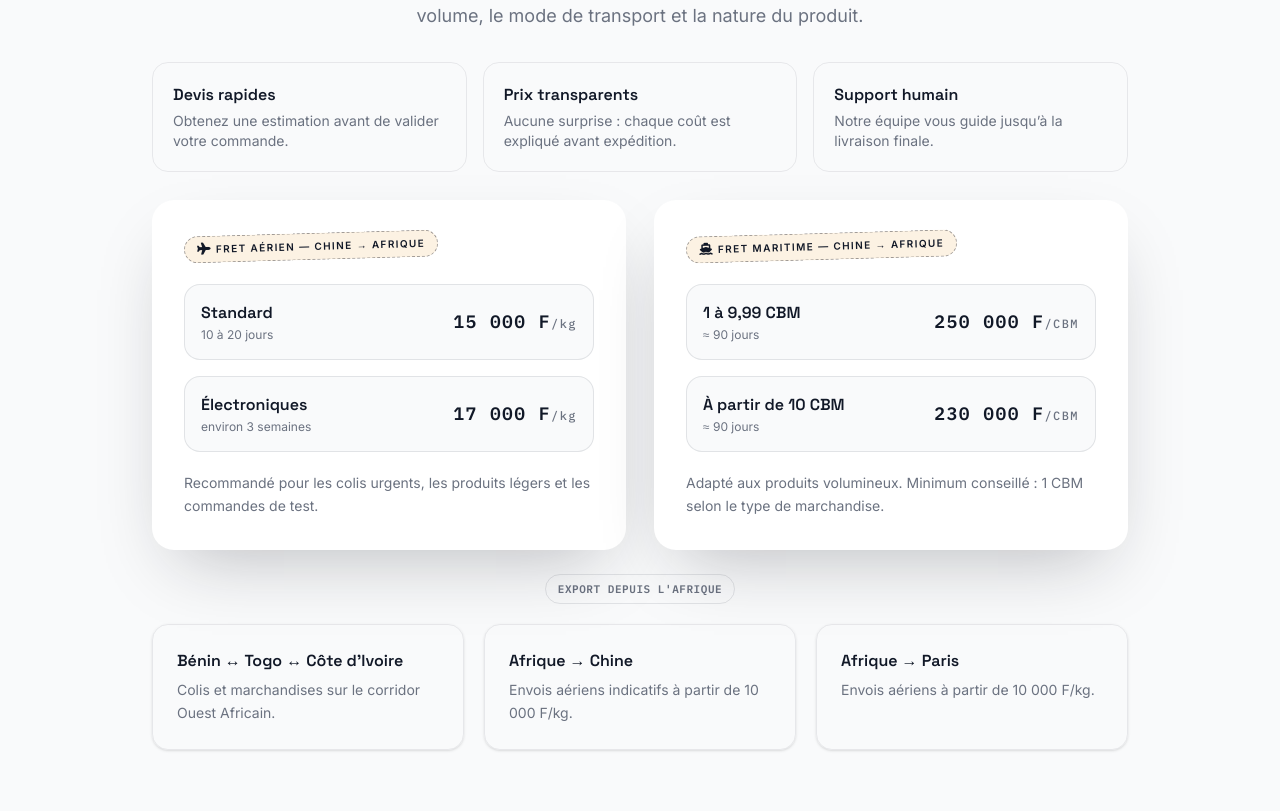
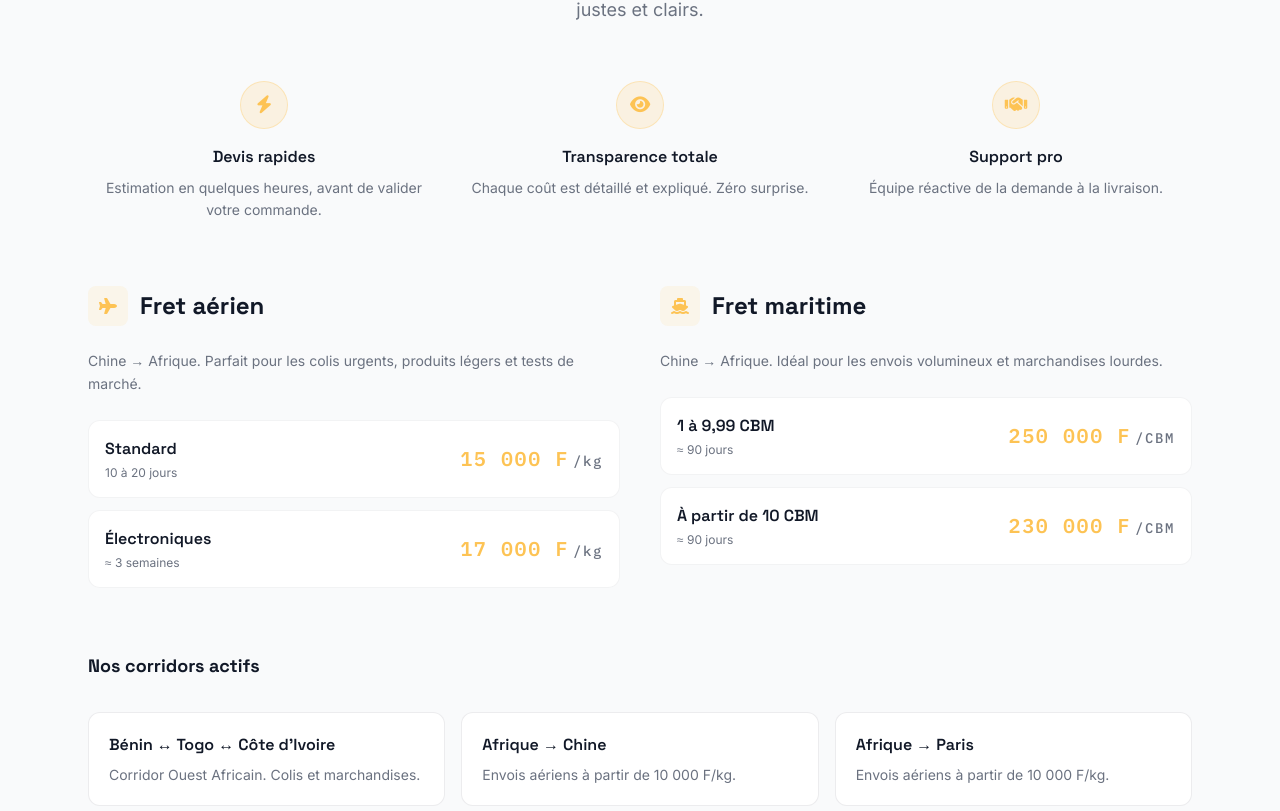
Before and after one commit to VOGLOSSOU/ahiyoyo-landing-app, a Next.js app: page / in a window 1280 px wide. Shown: the part 4749-5560 px from the top of the page. Built offline with nearby package versions, Linux system fonts and the light colour scheme.

Commit message:
the next deplyment

```diff
--- a/components/Pricing.tsx
+++ b/components/Pricing.tsx
@@ -1,109 +1,134 @@
 import Stamp from "./Stamp";
-import Waybill from "./Waybill";
 import Reveal from "./Reveal";
 
 export default function Pricing() {
   return (
-    <section id="tarifs" className="py-10 md:py-16">
-      <div className="max-w-5xl mx-auto px-5 md:px-6">
-        <div className="text-center mb-7 md:mb-8">
+    <section id="tarifs" className="py-12 md:py-20 bg-gradient-to-b from-paper to-paperAlt">
+      <div className="max-w-6xl mx-auto px-5 md:px-6">
+        {/* Header */}
+        <Reveal>
+          <div className="text-center mb-12 md:mb-14">
             <Stamp className="mb-6">Tarifs</Stamp>
-          <h2 className="text-2xl md:text-3xl font-display font-bold mb-4">Des tarifs clairs, sans surprise</h2>
+            <h2 className="text-3xl md:text-4xl font-display font-bold mb-5">Tarifs simples et transparents</h2>
             <p className="text-slate text-base md:text-lg max-w-2xl mx-auto leading-relaxed">
-            Vous obtenez un accompagnement transparent, avec des estimations de coûts claires avant toute expédition.
-            Les tarifs peuvent varier selon le poids, le volume, le mode de transport et la nature du produit.
+              Chaque devis est validé avant l'expédition. Pas de frais cachés, juste des prix justes et clairs.
             </p>
           </div>
+        </Reveal>
 
-        <div className="grid grid-cols-1 md:grid-cols-3 gap-4 mb-6 md:mb-7">
-          <div className="bg-paperAlt rounded-2xl p-5 border border-ink/8">
-            <p className="font-display font-semibold mb-1">Devis rapides</p>
-            <p className="text-slate text-sm">Obtenez une estimation avant de valider votre commande.</p>
+        {/* 3 points clés - Clean */}
+        <Reveal stagger>
+          <div className="grid grid-cols-1 md:grid-cols-3 gap-5 md:gap-6 mb-14 md:mb-16">
+            <div className="text-center">
+              <div className="w-12 h-12 rounded-full bg-amber/15 border border-amber/30 flex items-center justify-center mx-auto mb-4">
+                <i className="fa-solid fa-bolt text-amber text-lg" />
               </div>
-          <div className="bg-paperAlt rounded-2xl p-5 border border-ink/8">
-            <p className="font-display font-semibold mb-1">Prix transparents</p>
-            <p className="text-slate text-sm">Aucune surprise : chaque coût est expliqué avant expédition.</p>
+              <h3 className="font-display font-semibold mb-2">Devis rapides</h3>
+              <p className="text-slate text-sm leading-relaxed">Estimation en quelques heures, avant de valider votre commande.</p>
             </div>
-          <div className="bg-paperAlt rounded-2xl p-5 border border-ink/8">
-            <p className="font-display font-semibold mb-1">Support humain</p>
-            <p className="text-slate text-sm">Notre équipe vous guide jusqu’à la livraison finale.</p>
+            <div className="text-center">
+              <div className="w-12 h-12 rounded-full bg-amber/15 border border-amber/30 flex items-center justify-center mx-auto mb-4">
+                <i className="fa-solid fa-eye text-amber text-lg" />
+              </div>
+              <h3 className="font-display font-semibold mb-2">Transparence totale</h3>
+              <p className="text-slate text-sm leading-relaxed">Chaque coût est détaillé et expliqué. Zéro surprise.</p>
+            </div>
+            <div className="text-center">
+              <div className="w-12 h-12 rounded-full bg-amber/15 border border-amber/30 flex items-center justify-center mx-auto mb-4">
+                <i className="fa-solid fa-handshake text-amber text-lg" />
+              </div>
+              <h3 className="font-display font-semibold mb-2">Support pro</h3>
+              <p className="text-slate text-sm leading-relaxed">Équipe réactive de la demande à la livraison.</p>
             </div>
           </div>
+        </Reveal>
 
-        <div className="grid grid-cols-1 md:grid-cols-2 gap-6 md:gap-7 mb-4 md:mb-5">
+        {/* Tarifs principaux - 2 colonnes épurées */}
+        <div className="grid grid-cols-1 lg:grid-cols-2 gap-8 md:gap-10 mb-14 md:mb-16">
           {/* Fret Aérien */}
-          <Waybill className="p-7 md:p-8 bg-white">
-            <Stamp variant="amber" className="!py-1.5 !px-3 !text-[10px] mb-6 inline-block">
-              <i className="fa-solid fa-plane text-xs mr-1" />Fret aérien — Chine → Afrique
-            </Stamp>
-            <div className="rounded-2xl border border-ink/10 bg-paper p-4 mb-4">
-              <div className="flex items-center justify-between gap-3">
+          <Reveal>
+            <div>
+              <div className="flex items-center gap-3 mb-6">
+                <div className="w-10 h-10 rounded-lg bg-amber/10 flex items-center justify-center">
+                  <i className="fa-solid fa-plane text-amber" />
+                </div>
+                <h3 className="text-2xl font-display font-bold">Fret aérien</h3>
+              </div>
+              <p className="text-slate text-sm mb-6 leading-relaxed">Chine → Afrique. Parfait pour les colis urgents, produits légers et tests de marché.</p>
+
+              <div className="space-y-3">
+                <div className="flex items-center justify-between p-4 bg-white rounded-xl border border-ink/5 hover:border-amber/30 transition-colors">
                   <div>
                     <p className="font-display font-semibold">Standard</p>
-                  <p className="text-slate text-xs mt-0.5">10 à 20 jours</p>
+                    <p className="text-slate text-xs mt-1">10 à 20 jours</p>
                   </div>
-                <p className="font-mono-tag font-bold text-lg">15 000 F<span className="text-xs text-slate font-normal">/kg</span></p>
+                  <p className="font-mono-tag font-bold text-xl text-amber">15 000 F<span className="text-sm text-slate font-normal ml-1">/kg</span></p>
+                </div>
+                <div className="flex items-center justify-between p-4 bg-white rounded-xl border border-ink/5 hover:border-amber/30 transition-colors">
+                  <div>
+                    <p className="font-display font-semibold">Électroniques</p>
+                    <p className="text-slate text-xs mt-1">≈ 3 semaines</p>
+                  </div>
+                  <p className="font-mono-tag font-bold text-xl text-amber">17 000 F<span className="text-sm text-slate font-normal ml-1">/kg</span></p>
                 </div>
               </div>
-            <div className="rounded-2xl border border-ink/10 bg-paper p-4 mb-4">
-              <div className="flex items-center justify-between gap-3">
+            </div>
+          </Reveal>
+
+          {/* Fret Maritime */}
+          <Reveal delay={100}>
             <div>
-                  <p className="font-display font-semibold">Électroniques</p>
-                  <p className="text-slate text-xs mt-0.5">environ 3 semaines</p>
+              <div className="flex items-center gap-3 mb-6">
+                <div className="w-10 h-10 rounded-lg bg-amber/10 flex items-center justify-center">
+                  <i className="fa-solid fa-ship text-amber" />
                 </div>
-                <p className="font-mono-tag font-bold text-lg">17 000 F<span className="text-xs text-slate font-normal">/kg</span></p>
+                <h3 className="text-2xl font-display font-bold">Fret maritime</h3>
+              </div>
+              <p className="text-slate text-sm mb-6 leading-relaxed">Chine → Afrique. Idéal pour les envois volumineux et marchandises lourdes.</p>
+
+              <div className="space-y-3">
+                <div className="flex items-center justify-between p-4 bg-white rounded-xl border border-ink/5 hover:border-amber/30 transition-colors">
+                  <div>
+                    <p className="font-display font-semibold">1 à 9,99 CBM</p>
+                    <p className="text-slate text-xs mt-1">≈ 90 jours</p>
+                  </div>
+                  <p className="font-mono-tag font-bold text-xl text-amber">250 000 F<span className="text-sm text-slate font-normal ml-1">/CBM</span></p>
+                </div>
+                <div className="flex items-center justify-between p-4 bg-white rounded-xl border border-ink/5 hover:border-amber/30 transition-colors">
+                  <div>
+                    <p className="font-display font-semibold">À partir de 10 CBM</p>
+                    <p className="text-slate text-xs mt-1">≈ 90 jours</p>
+                  </div>
+                  <p className="font-mono-tag font-bold text-xl text-amber">230 000 F<span className="text-sm text-slate font-normal ml-1">/CBM</span></p>
                 </div>
               </div>
-            <p className="text-slate text-sm mt-5 leading-relaxed">Recommandé pour les colis urgents, les produits légers et les commandes de test.</p>
-          </Waybill>
+            </div>
+          </Reveal>
+        </div>
 
-          {/* Fret Maritime */}
-          <Waybill className="p-7 md:p-8 bg-white">
-            <Stamp variant="amber" className="!py-1.5 !px-3 !text-[10px] mb-6 inline-block">
-              <i className="fa-solid fa-ship text-xs mr-1" />Fret maritime — Chine → Afrique
-            </Stamp>
-            <div className="rounded-2xl border border-ink/10 bg-paper p-4 mb-4">
-              <div className="flex items-center justify-between gap-3">
-                <div>
-                  <p className="font-display font-semibold">1 à 9,99 CBM</p>
-                  <p className="text-slate text-xs mt-0.5">≈ 90 jours</p>
+        {/* Corridors */}
+        <Reveal>
+          <div className="mb-8">
+            <h3 className="font-display font-bold text-lg mb-6">Nos corridors actifs</h3>
           </div>
-                <p className="font-mono-tag font-bold text-lg">250 000 F<span className="text-xs text-slate font-normal">/CBM</span></p>
+        </Reveal>
+
+        <Reveal stagger>
+          <div className="grid grid-cols-1 sm:grid-cols-3 gap-4">
+            <div className="p-5 rounded-xl border border-ink/8 bg-white hover:border-amber/40 transition-colors">
+              <h4 className="font-display font-semibold mb-2">Bénin ↔ Togo ↔ Côte d'Ivoire</h4>
+              <p className="text-slate text-sm">Corridor Ouest Africain. Colis et marchandises.</p>
+            </div>
+            <div className="p-5 rounded-xl border border-ink/8 bg-white hover:border-amber/40 transition-colors">
+              <h4 className="font-display font-semibold mb-2">Afrique → Chine</h4>
+              <p className="text-slate text-sm">Envois aériens à partir de 10 000 F/kg.</p>
+            </div>
+            <div className="p-5 rounded-xl border border-ink/8 bg-white hover:border-amber/40 transition-colors">
+              <h4 className="font-display font-semibold mb-2">Afrique → Paris</h4>
+              <p className="text-slate text-sm">Envois aériens à partir de 10 000 F/kg.</p>
             </div>
           </div>
-            <div className="rounded-2xl border border-ink/10 bg-paper p-4 mb-4">
-              <div className="flex items-center justify-between gap-3">
-                <div>
-                  <p className="font-display font-semibold">À partir de 10 CBM</p>
-                  <p className="text-slate text-xs mt-0.5">≈ 90 jours</p>
-                </div>
-                <p className="font-mono-tag font-bold text-lg">230 000 F<span className="text-xs text-slate font-normal">/CBM</span></p>
-              </div>
-            </div>
-            <p className="text-slate text-sm mt-5 leading-relaxed">Adapté aux produits volumineux. Minimum conseillé : 1 CBM selon le type de marchandise.</p>
-          </Waybill>
-        </div>
-
-        <div className="text-center mb-4 md:mb-5 pt-1">
-          <span className="inline-flex items-center rounded-full border border-ink/10 bg-paperAlt px-3 py-1.5 font-mono-tag text-[11px] font-semibold text-slate uppercase tracking-wider">
-            Export depuis l&apos;Afrique
-          </span>
-        </div>
-
-        <div className="grid grid-cols-1 sm:grid-cols-3 gap-5">
-          <div className="bg-paperAlt rounded-2xl p-6 border border-ink/8 shadow-sm">
-            <h3 className="font-display font-semibold mb-1.5">Bénin ↔ Togo ↔ Côte d&apos;Ivoire</h3>
-            <p className="text-slate text-sm leading-relaxed">Colis et marchandises sur le corridor Ouest Africain.</p>
-          </div>
-          <div className="bg-paperAlt rounded-2xl p-6 border border-ink/8 shadow-sm">
-            <h3 className="font-display font-semibold mb-1.5">Afrique → Chine</h3>
-            <p className="text-slate text-sm leading-relaxed">Envois aériens indicatifs à partir de 10 000 F/kg.</p>
-          </div>
-          <div className="bg-paperAlt rounded-2xl p-6 border border-ink/8 shadow-sm">
-            <h3 className="font-display font-semibold mb-1.5">Afrique → Paris</h3>
-            <p className="text-slate text-sm leading-relaxed">Envois aériens à partir de 10 000 F/kg.</p>
-          </div>
-        </div>
+        </Reveal>
       </div>
     </section>
   );
```
Lines whose indentation alone changed are shown as unchanged.
